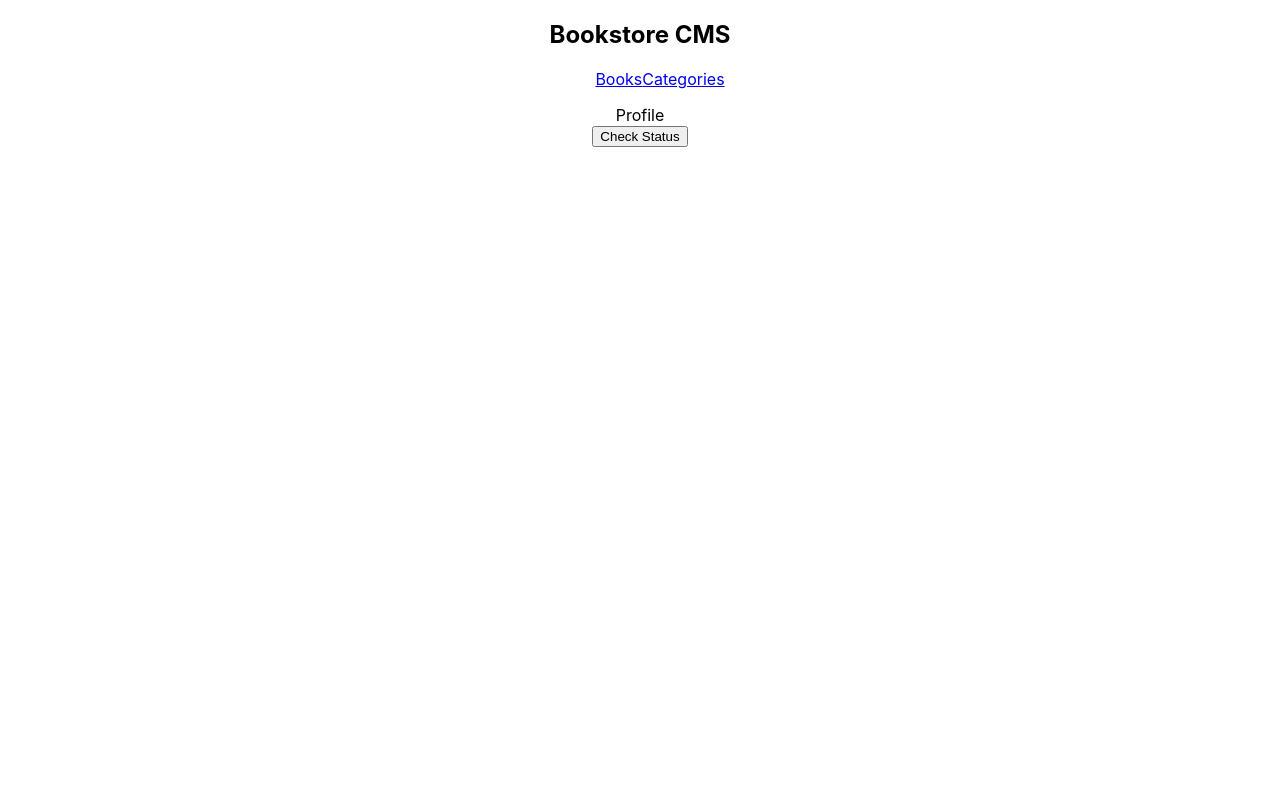
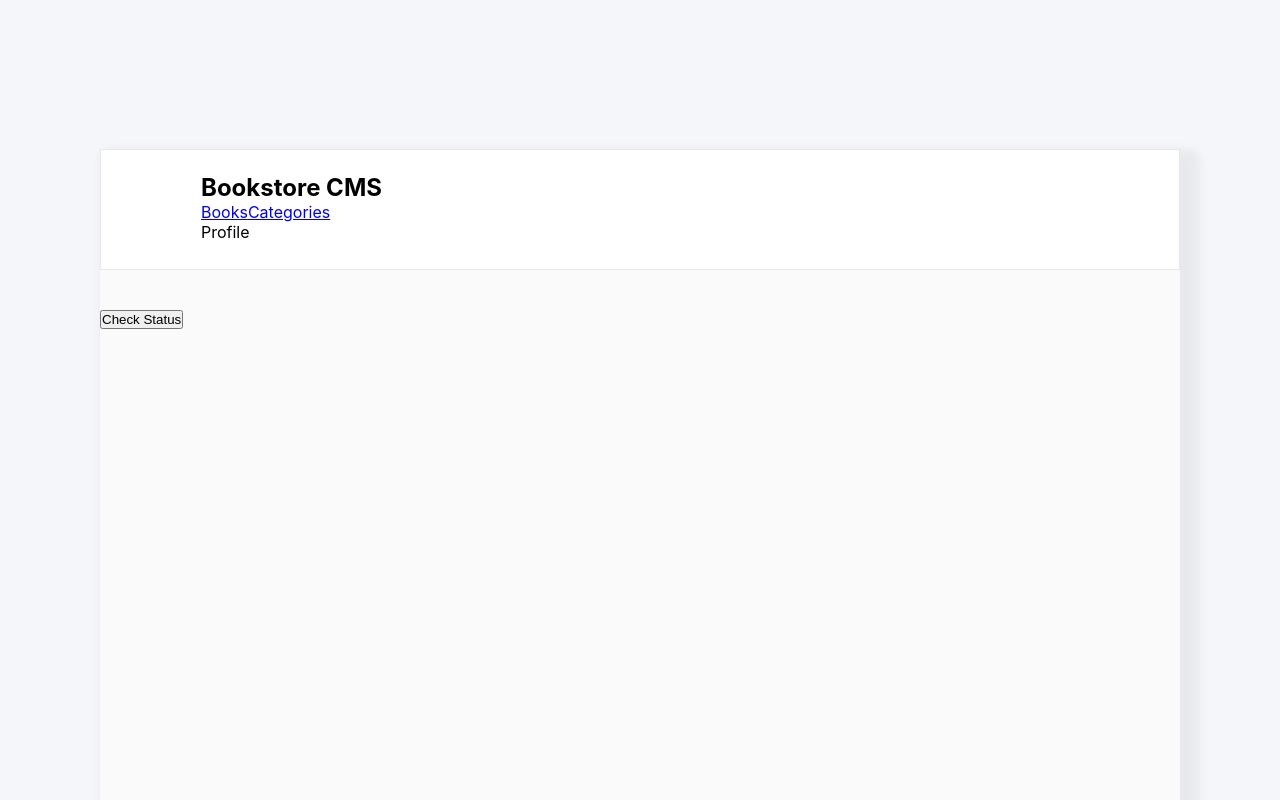
Before and after one commit to shubhambhoyar077/bookstore, a React (Create React App) app: page /categories in a window 1280 px wide. Shown: the top 800 px of the page. Built offline with nearby package versions, Linux system fonts and the light colour scheme.

Commit message:
Add style to navbar, backgrounf and buttons

```diff
--- a/src/App.css
+++ b/src/App.css
@@ -1,39 +1,88 @@
-.App {
-  text-align: center;
+*{
+  margin: 0;
+  padding: 0;
+}
+:root{
+  --pale-grey: #f5f6fa;
+  --white: #e8e8e8;
+  --white-two: #fff;
+  --z: #fafafa;
+  --cool-blue: #4386bf;
+}
+ul{
+  list-style: none;
+}
+body{
+  background-color: var(--pale-grey);
+  padding: 9.313rem 3.75rem 7.688rem 6.25rem;
+}
+.App-container {
+  margin: 0 2.5rem 4.063rem 0;
+
+  padding: 0 0 49.625rem;
+
+  border-radius: 4px;
+
+  box-shadow: 10px 10px 10px 10px rgba(0, 0, 0, 0.05);
+
+  background-color: var(--z);
 }
 
-.App-logo {
-  height: 40vmin;
-  pointer-events: none;
+.navbar{
+
+  margin: 0 0 2.375rem;
+
+  padding: 1.438rem 6.188rem 1.688rem 6.25rem;
+
+  background-color: var(--white-two);
+  border: solid 1px var(--white);
+
 }
 
-@media (prefers-reduced-motion: no-preference) {
-  .App-logo {
-    animation: App-logo-spin infinite 20s linear;
-  }
+.booklist > li{
+
+  margin: 2.313rem 6.25rem 0;
+
+  padding: 2rem 9.188rem 1.625rem 1.688rem;
+
+  border-radius: 4px;
+
+  border: solid 1px var(--white);
+
+  background-color: var(--white-two);
 }
 
-.App-header {
-  background-color: #282c34;
-  min-height: 100vh;
-  display: flex;
-  flex-direction: column;
-  align-items: center;
-  justify-content: center;
-  font-size: calc(10px + 2vmin);
-  color: white;
+.Title{
+
+  margin: 0.188rem 20.188rem 0 0;
+  font-family: RobotoSlab;
+  font-size: 1.375rem;
+  font-weight: bold;
+  font-stretch: normal;
+  font-style: normal;
+  line-height: normal;
+  letter-spacing: -0.2px;
+  color: #121212;
 }
 
-.App-link {
-  color: #61dafb;
+.book-action-btn > button{
+  border: none;
+  background-color: var(--white-two);
+  margin: 0.188rem 0.938rem 0.125rem 0;
+
+  font-family: RobotoSlab;
+
+  font-size: 0.875rem;
+
+  font-weight: 300;
+
+  font-stretch: normal;
+
+  font-style: normal;
+
+  line-height: normal;
+
+  letter-spacing: normal;
+
+  color: var(--cool-blue);
 }
-
-@keyframes App-logo-spin {
-  from {
-    transform: rotate(0deg);
-  }
-
-  to {
-    transform: rotate(360deg);
-  }
-}
--- a/src/App.js
+++ b/src/App.js
@@ -22,7 +22,9 @@ const router = createBrowserRouter(
 function App() {
   return (
     <div className="App">
-      <RouterProvider router={router} />
+      <div className="App-container">
+        <RouterProvider router={router} />
+      </div>
     </div>
   );
 }
--- a/src/components/Book.js
+++ b/src/components/Book.js
@@ -11,7 +11,7 @@ export default function Book({ book }) {
   return (
     <li>
       <div className="book-info">
-        <h2>{book.title}</h2>
+        <h2 className="Title">{book.title}</h2>
         <span>{book.author}</span>
         <div className="book-action-btn">
           <button type="button">Comment</button>
```
